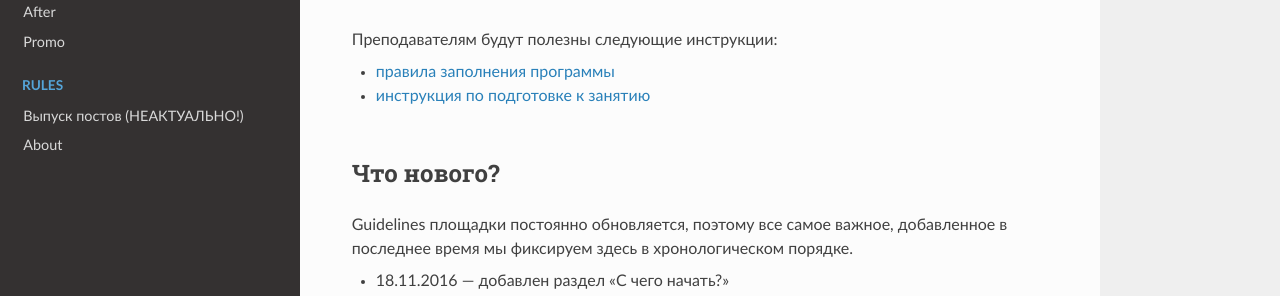
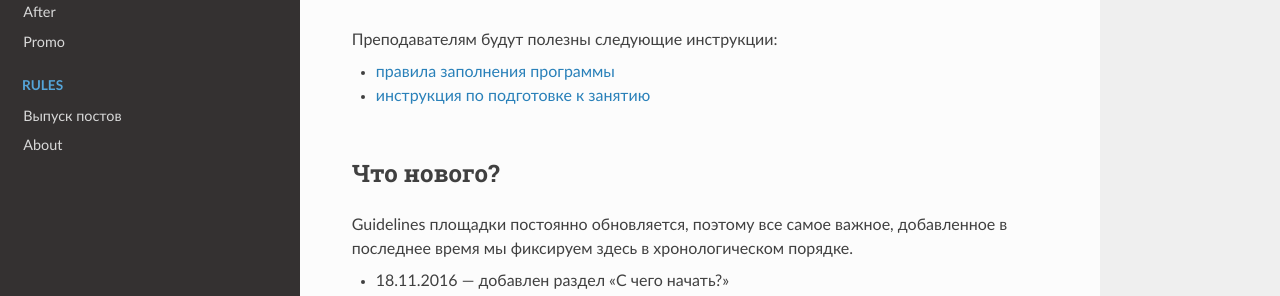
Before and after one commit to arsenyafonin/wiki, an MkDocs documentation site: the page built from docs/index.md, in a window 1280 px wide. Shown: the part 375-671 px from the top of the page. Built offline with MkDocs 1.6.1, drawn with Linux system fonts in a browser that asks for light colours; nearby versions of some CDN libraries; old or Windows-style settings are respelled for this version of MkDocs.

Commit message:
Update mkdocs.yml

```diff
--- a/mkdocs.yml
+++ b/mkdocs.yml
@@ -4,14 +4,14 @@
 - INSTRUMENTS:
     - Wrike: 'ins_10_wrike.md'
     - ChannelKit: 'ins_04_channelkit.md'
-    - Others: 'INS_01_Team_Instruments.md'
+    - Others: 'ins_01_team_instruments.md'
 - TASK GROUPS:
     - Meetings: 'ins_07_meetings.md'
     - Before: 'ins_08_before.md'
     - After: 'ins_09_after.md'
     - Promo: 'ins_11_promo.md'
 - RULES:
-    - Выпуск постов (НЕАКТУАЛЬНО!): 'INS_05_Posts.md'
+    - Выпуск постов: 'ins_05_posts.md'
 - About: about.md
 
 theme: readthedocs
```
